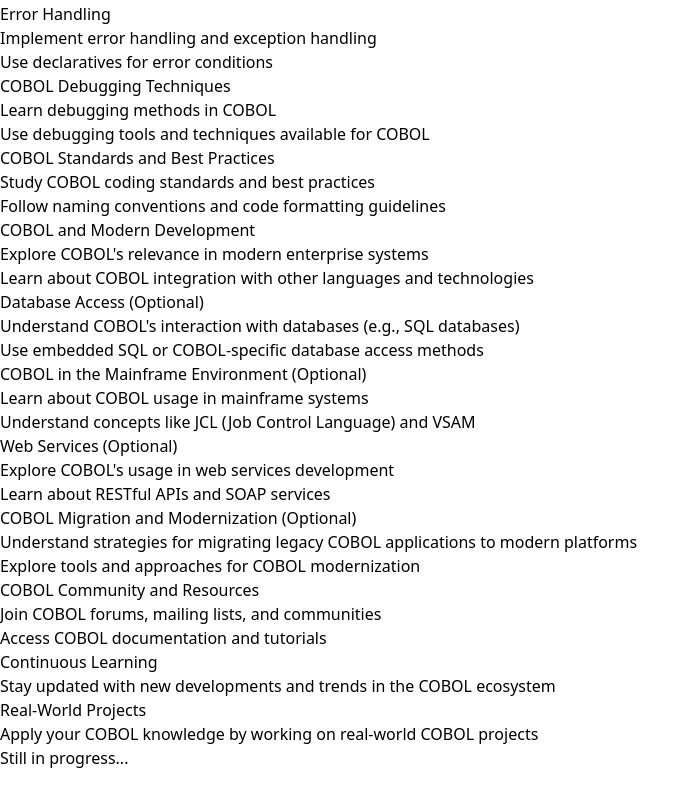
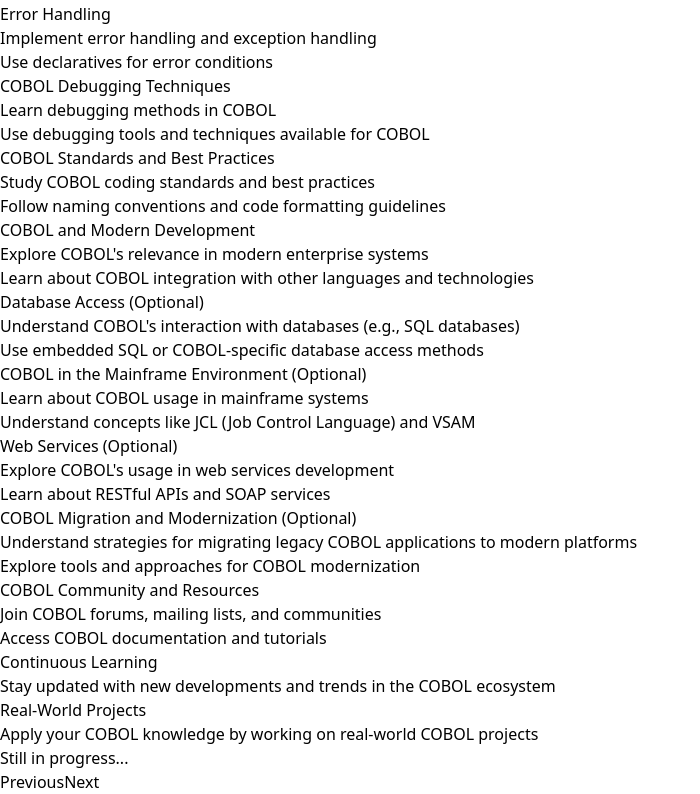
Before and after one commit to DdanielRrKk/learning-webapp, a React (Vite) app: page /course/cobol in a window 1280 px wide. Shown: the part 838-1632 px from the top of the page, without its empty margins (0-700 px from the left). Before the commit the page ends 1608 px from the top, so only its background shows below. Built offline with nearby package versions, Linux system fonts and the light colour scheme.

Commit message:
Next and Previous buttons in CoursePage
- Modified CoursePage by adding 'Next' and 'Previous' buttons for navigating between different lessons. If the next lesson is a separator, it gets skipped;

```diff
--- a/src/pages/main/coursePage.jsx
+++ b/src/pages/main/coursePage.jsx
@@ -25,7 +25,31 @@ export default function CoursePage() {
 
     const handleSelectLessonChange = (lessonId) => setSelectedLessonId(lessonId);
 
+    const handleChangeToPreviousLesson = () => {
+        if(selectedLessonId <= 1) return;
+        else if(!course[selectedLessonId - 1]?.content) {
+            setContent(HandleTransformContentStringToContentArray(course[selectedLessonId - 2]?.content));
+            setSelectedLessonId(selectedLessonId - 2);
+        }
+        else {
+            setContent(HandleTransformContentStringToContentArray(course[selectedLessonId - 1]?.content));
+            setSelectedLessonId(selectedLessonId - 1);
+        }
+    }
+    const handleChangeToNextLesson = () => {
+        if(selectedLessonId >= course.length - 1) return;
+        else if (!course[selectedLessonId + 1]?.content) {
+            setContent(HandleTransformContentStringToContentArray(course[selectedLessonId + 2]?.content));
+            setSelectedLessonId(selectedLessonId + 2);
+        }
+        else {
+            setContent(HandleTransformContentStringToContentArray(course[selectedLessonId + 1]?.content));
+            setSelectedLessonId(selectedLessonId + 1);
+        }
+    }
+
     console.log('content', content);
+    console.log('course', course);
 
     return (
         <div className='container-main flex-row'>
@@ -47,11 +71,25 @@ export default function CoursePage() {
                                 key={item.id}
                                 type={item.type}
                                 data={item.data}/>
-                    ))}
+                        ))}
                     </>
                 :
                     <p className="text-4xl">Still in progress...</p>
                 }
+
+                <div className="w-full flex justify-evenly items-center mt-10">
+                    <button
+                        className="button-action py-2"
+                        onClick={handleChangeToPreviousLesson}>
+                            Previous
+                    </button>
+
+                    <button
+                        className="button-action py-2"
+                        onClick={handleChangeToNextLesson}>
+                            Next
+                    </button>
+                </div>
             </main>
         </div>
     );
```
